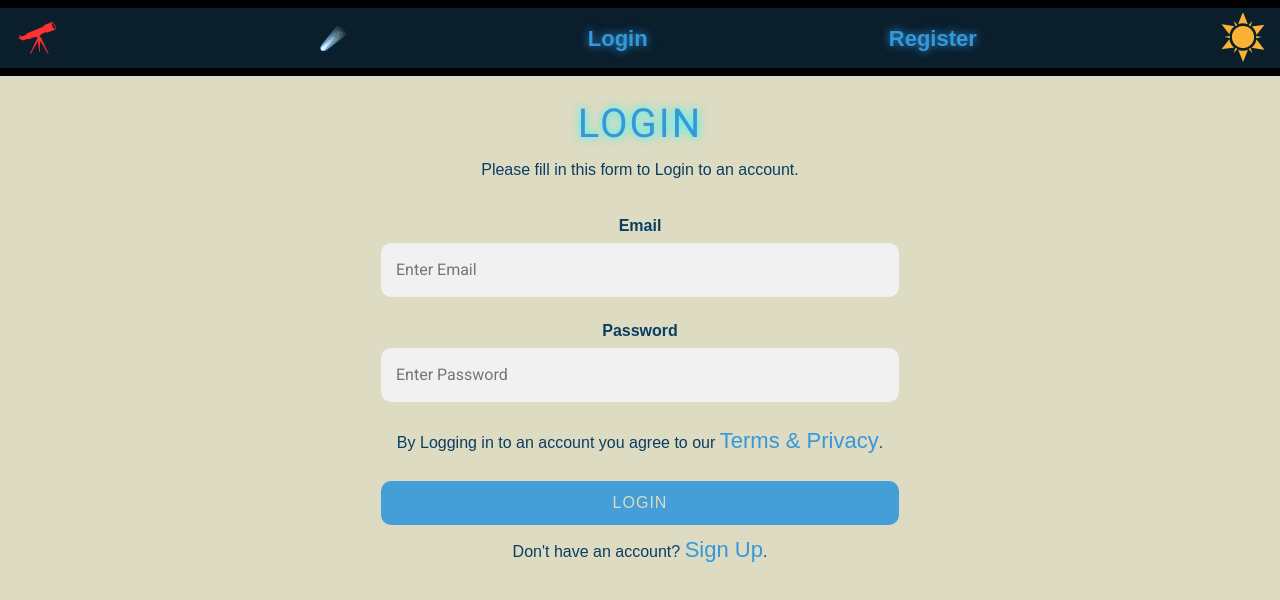
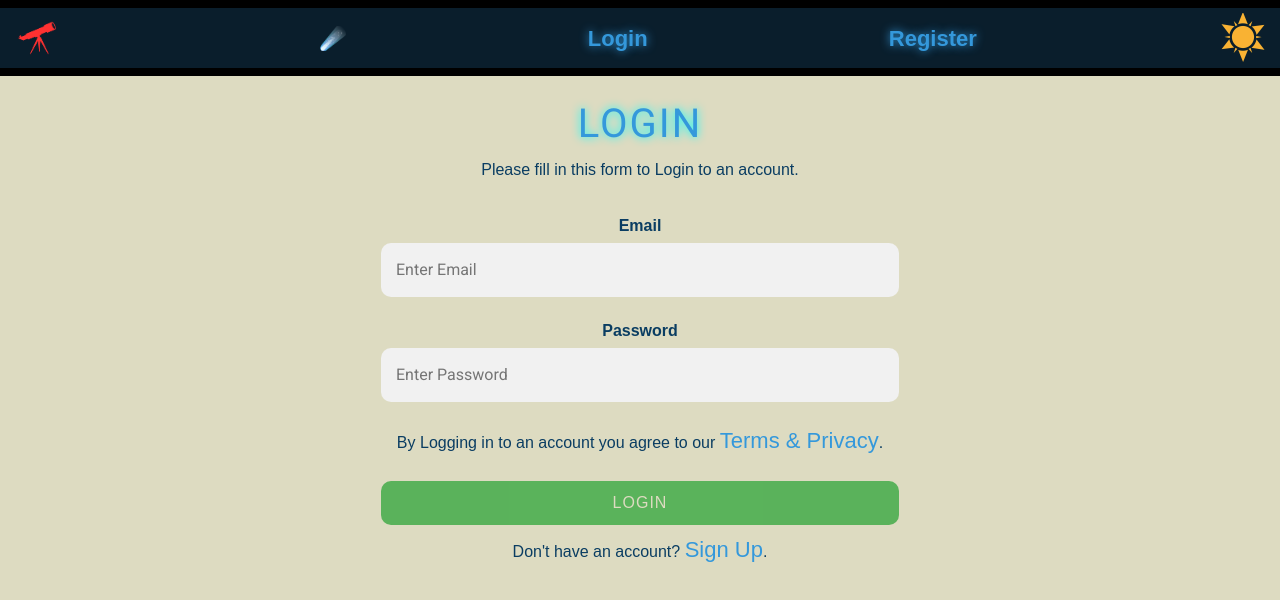
Before and after one commit to SharukhGV/emergency-response-frontend, a React (Vite) app: page /login in a window 1280 px wide. Shown: the top 600 px of the page. Built offline with nearby package versions, Linux system fonts and the light colour scheme.

Commit message:
login form improved for processing time

```diff
--- a/src/components/LoginRegister/Login.jsx
+++ b/src/components/LoginRegister/Login.jsx
@@ -8,10 +8,13 @@ function Login({ setLoginUsername, loginUsername,toggleLOGIN,settoggleLOGIN, set
         username: "",
         hashed_password: ""
     });
+    const [isProcessing, setIsProcessing] = useState(false);
 
     const [errorMessage, setErrorMessage]=useState(null)
     const navigate = useNavigate()
     const loginUser = (user) => {
+        setIsProcessing(true);
+
         axios.post(`${import.meta.env.VITE_BACKEND_API}/newusers/login`, user)
             .then(response => {
                 const token = response.data.accessToken;
@@ -26,6 +29,8 @@ function Login({ setLoginUsername, loginUsername,toggleLOGIN,settoggleLOGIN, set
             .catch(error => {
                 console.error('There was a problem with the login operation:', error);
                 setErrorMessage(true)
+            }).finally(() => {
+                setIsProcessing(false);
             });
     };
 
@@ -50,6 +55,8 @@ function Login({ setLoginUsername, loginUsername,toggleLOGIN,settoggleLOGIN, set
              <h1>Login</h1>
             <p>Please fill in this form to Login to an account.</p>
 {/* <div><img style={{width:"300px"}} src={hiveLOGO}></img></div> */}
+{isProcessing && <p style={{color: "blue"}}>Please wait, processing...</p>}
+
 {errorMessage ? <p style={{color:"red"}}>Incorrect Credentials</p>:null}
 {errorMessage===false ? <p style={{color:"green"}}>Success! Please Wait</p>:null}
 
@@ -72,7 +79,18 @@ function Login({ setLoginUsername, loginUsername,toggleLOGIN,settoggleLOGIN, set
 
                         <p>By Logging in to an account you agree to our <Link to="/termsconditions">Terms & Privacy</Link>.</p>
 
-                        <button style={{padding:"10px"}} type="submit" className="registerbtn">Login</button>
+                        <button
+                    style={{
+                        padding: "10px",
+                        backgroundColor: isProcessing ? "#cccccc" : "#4CAF50",
+                        cursor: isProcessing ? "not-allowed" : "pointer",
+                    }}
+                    type="submit"
+                    className="registerbtn"
+                    disabled={isProcessing}
+                >
+                    {isProcessing ? "Processing..." : "Login"}
+                </button>
 
                         <div className="container-signin">
                             <p>Don't have an account? <Link to="/signup">Sign Up</Link>.</p>
```
Also changed, not shown: src/rssfeed/RssFeedComponent.jsx (added).
